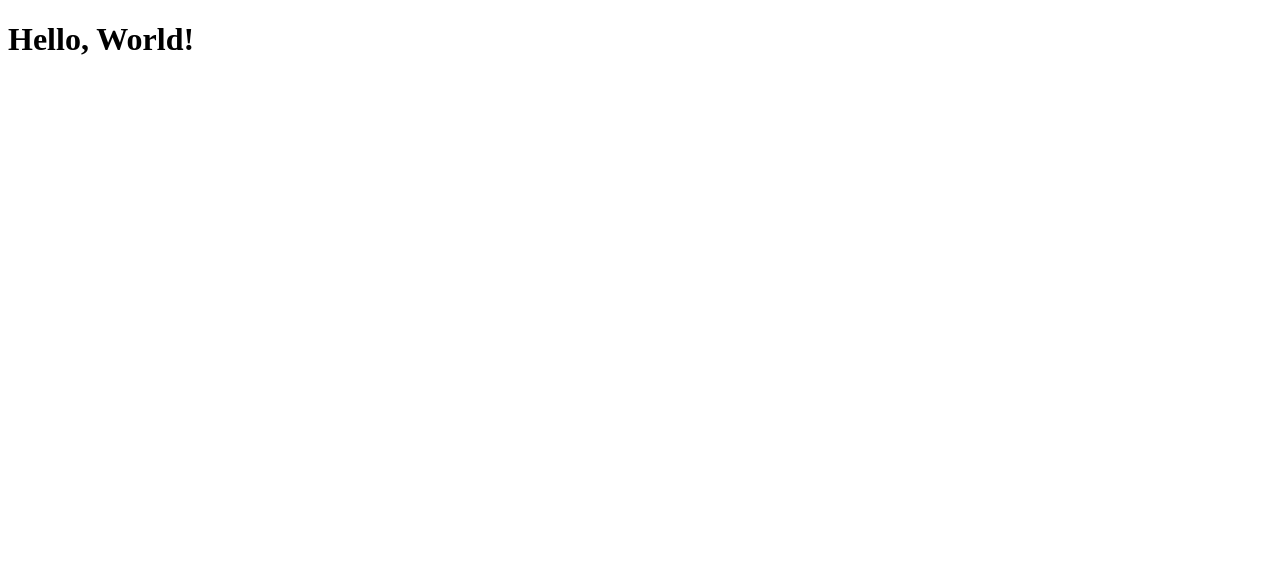
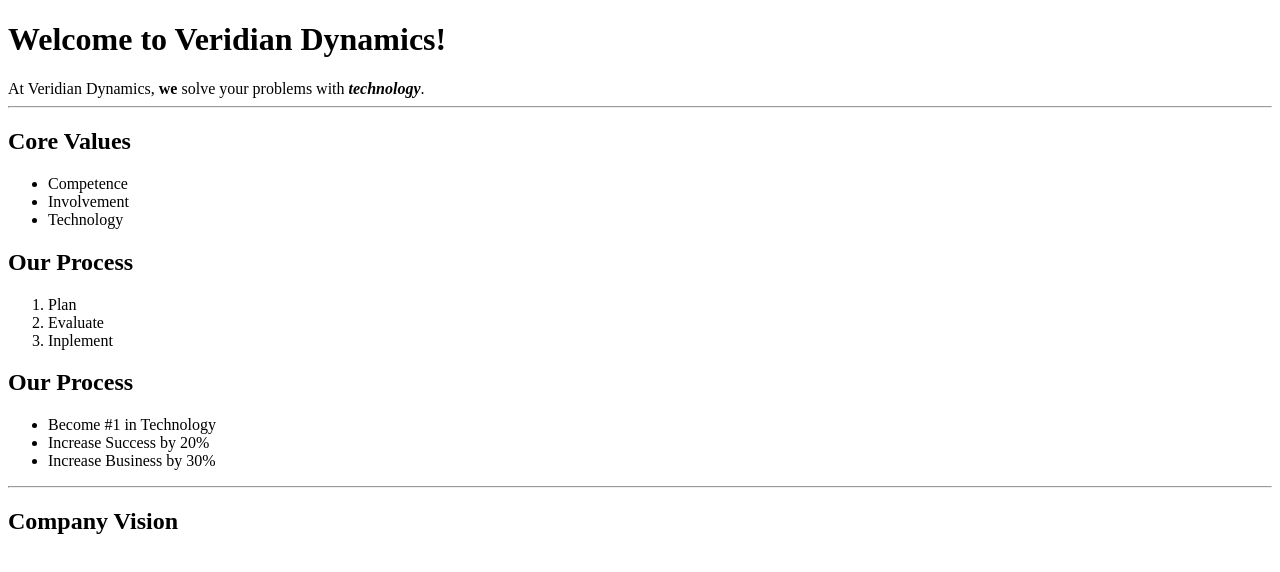
Before and after one commit to waltercsmith/codeup-web-exercises, a plain HTML site: page welcome.html in a window 1280 px wide. Drawn offline with Linux system fonts and the light colour scheme.

```diff
--- a/welcome.html
+++ b/welcome.html
@@ -5,7 +5,39 @@
     <title>Welcome</title>
 </head>
 <body>
-    <h1>Hello, World!</h1>
+    <h1>Welcome to Veridian Dynamics!</h1>
+
+                At Veridian Dynamics, <strong>we</strong> solve your problems with <strong><i>technology</i></strong>.
+
+            <hr>
+        <h2>Core Values</h2>
+
+                <ul>
+                    <li>Competence</li>
+                    <li>Involvement</li>
+                    <li>Technology</li>
+                </ul>
+
+
+        <h2>Our Process</h2>
+
+                <ol>
+                    <li>Plan</li>
+                    <li>Evaluate</li>
+                    <li>Inplement</li>
+                </ol>
+
+
+        <h2>Our Process</h2>
+
+                <ul>
+                    <li>Become #1 in Technology</li>
+                    <li>Increase Success by 20%</li>
+                    <li>Increase Business by 30%</li>
+                </ul>
+            <hr>
+        <h2>Company Vision</h2>
+
 
 </body>
 </html>
```
